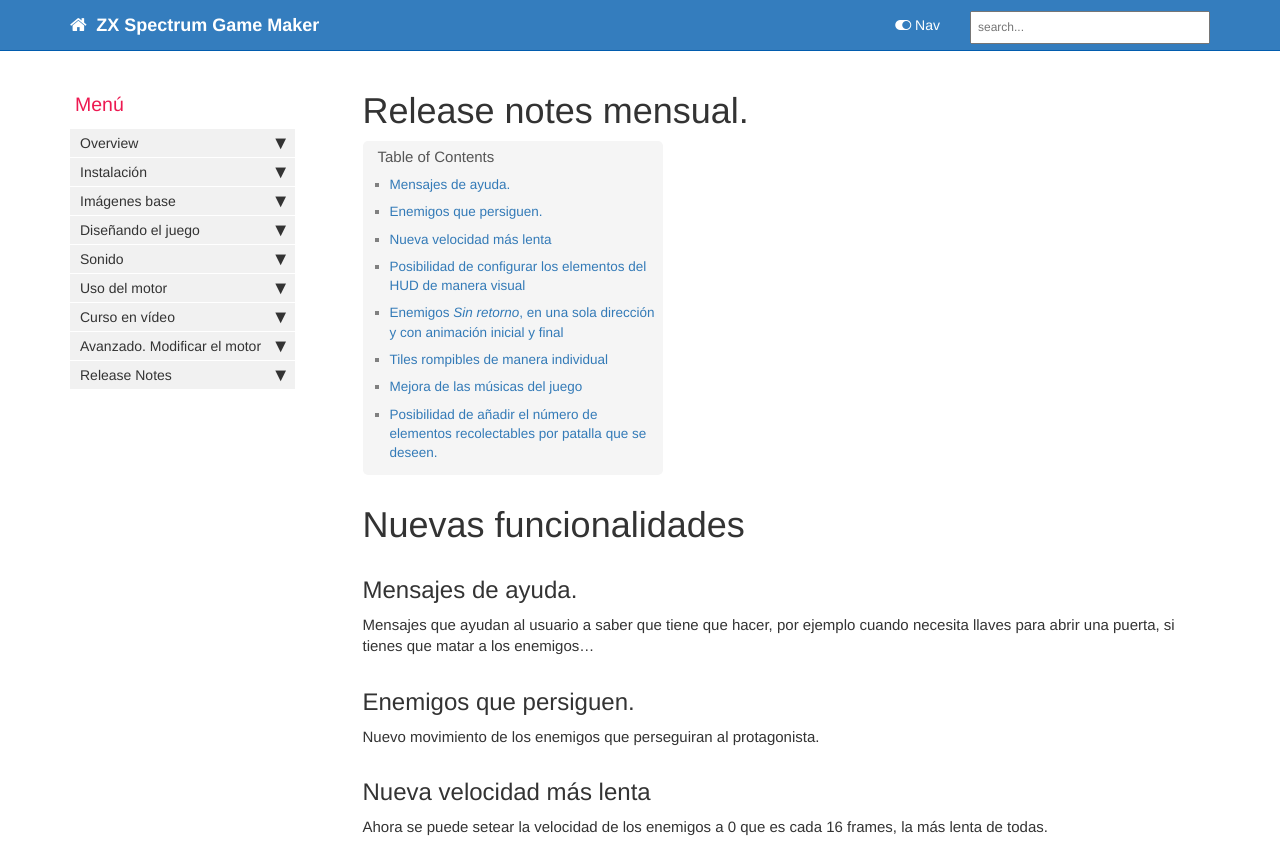
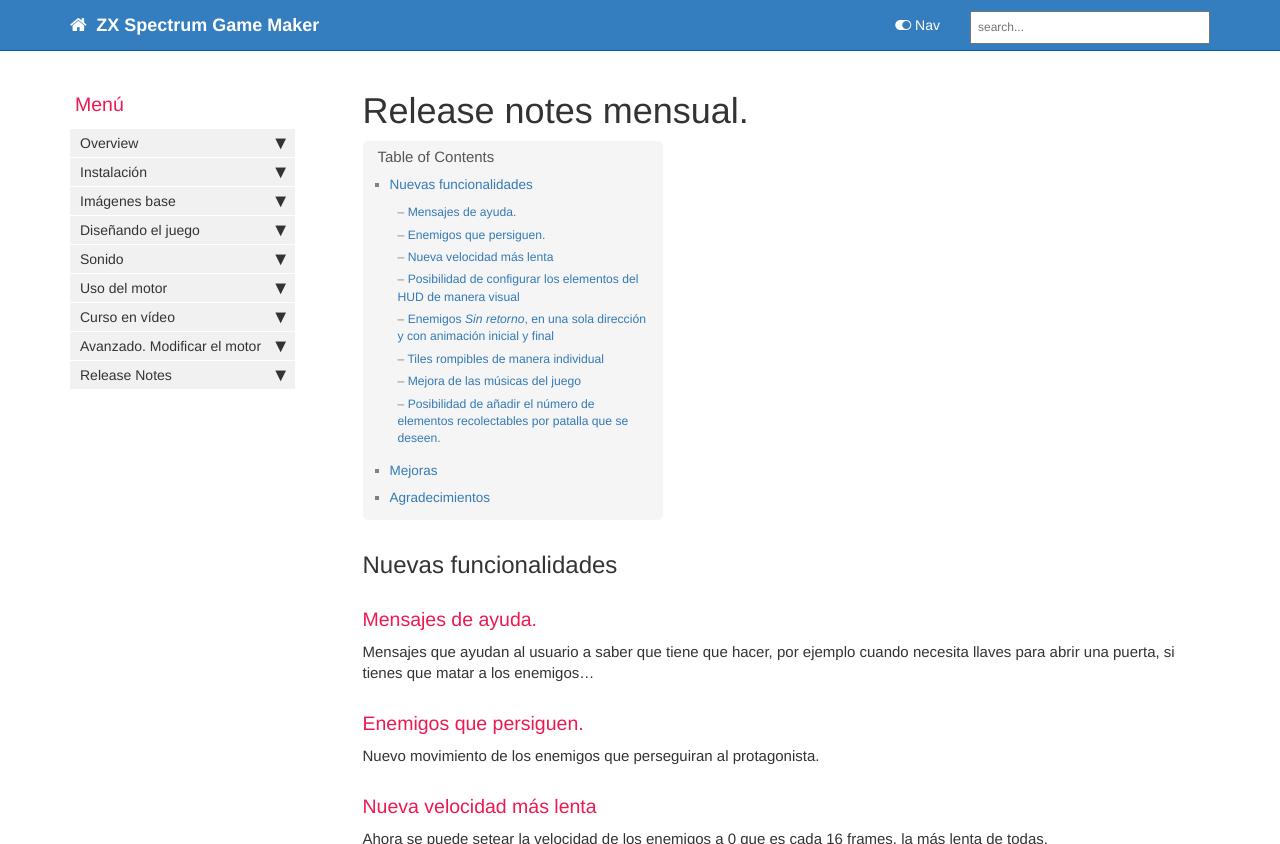
Before and after one commit to rtorralba/zx-game-maker-www, a Jekyll site: the page built from pages/mydoc/mydoc_release_notes_2025_07_09_monthly.md, in a window 1280 px wide and 900 px high, cut to the strip 0-844 px from the top of the window. Built offline with Jekyll 4.4.1, drawn with Linux system fonts in a browser that asks for light colours; comment, search, counter and statistics services are not loaded.

Commit message:
Refactor section headings in release notes for improved clarity and consistency

```diff
--- a/pages/mydoc/mydoc_release_notes_2025_07_09_monthly.md
+++ b/pages/mydoc/mydoc_release_notes_2025_07_09_monthly.md
@@ -8,44 +8,44 @@
 folder: mydoc
 ---
 
-# Nuevas funcionalidades
-## Mensajes de ayuda.
+## Nuevas funcionalidades
+### Mensajes de ayuda.
 Mensajes que ayudan al usuario a saber que tiene que hacer, por ejemplo cuando necesita llaves para abrir una puerta, si tienes que matar a los enemigos...
 
-## Enemigos que persiguen.
+### Enemigos que persiguen.
 Nuevo movimiento de los enemigos que perseguiran al protagonista.
 
-## Nueva velocidad más lenta
+### Nueva velocidad más lenta
 Ahora se puede setear la velocidad de los enemigos a 0 que es cada 16 frames, la más lenta de todas.
 
 <iframe width="560" height="315" src="https://www.youtube.com/embed/545vtsWbEuA?si=Y5AgZIPnT6Ph4cZW" title="YouTube video player" frameborder="0" allow="accelerometer; autoplay; clipboard-write; encrypted-media; gyroscope; picture-in-picture; web-share" referrerpolicy="strict-origin-when-cross-origin" allowfullscreen></iframe>
 
-## Posibilidad de configurar los elementos del HUD de manera visual
+### Posibilidad de configurar los elementos del HUD de manera visual
 <iframe width="560" height="315" src="https://www.youtube.com/embed/ikEEye-fpJ4?si=xuodRlMqfR2_Saz3" title="YouTube video player" frameborder="0" allow="accelerometer; autoplay; clipboard-write; encrypted-media; gyroscope; picture-in-picture; web-share" referrerpolicy="strict-origin-when-cross-origin" allowfullscreen></iframe>
 
-## Enemigos *Sin retorno*, en una sola dirección y con animación inicial y final
+### Enemigos *Sin retorno*, en una sola dirección y con animación inicial y final
 <iframe width="560" height="315" src="https://www.youtube.com/embed/BgKVaTydw0k?si=CWNUgT_Q5eWhreEK" title="YouTube video player" frameborder="0" allow="accelerometer; autoplay; clipboard-write; encrypted-media; gyroscope; picture-in-picture; web-share" referrerpolicy="strict-origin-when-cross-origin" allowfullscreen></iframe>
 
-## Tiles rompibles de manera individual
+### Tiles rompibles de manera individual
 <iframe width="560" height="315" src="https://www.youtube.com/embed/MEQQTU0TGn0?si=JcR5kaVTr3a77wF9" title="YouTube video player" frameborder="0" allow="accelerometer; autoplay; clipboard-write; encrypted-media; gyroscope; picture-in-picture; web-share" referrerpolicy="strict-origin-when-cross-origin" allowfullscreen></iframe>
 
-## Mejora de las músicas del juego
+### Mejora de las músicas del juego
 * Hasta 6 músicas distintas (Menú, 3 In Game, Final y Game Over)
 * Mayor sencillez para añadir las canciones
 * Mejor uso del espacio.
 * ...Próximamente nuevas músicas de poca vida/poco tiempo.
 
-## Posibilidad de añadir el número de elementos recolectables por patalla que se deseen.
+### Posibilidad de añadir el número de elementos recolectables por patalla que se deseen.
 Anteriormente se restringía a 1 elemento de cada tipo (Item, Life, Ammo, Key, Door) por pantalla, ahora es ilimitado (lo que el spectrum permita XP)
 
 <iframe width="560" height="315" src="https://www.youtube.com/embed/8WBksEtrlPI?si=uBR9hfCTzkCuz_ta" title="YouTube video player" frameborder="0" allow="accelerometer; autoplay; clipboard-write; encrypted-media; gyroscope; picture-in-picture; web-share" referrerpolicy="strict-origin-when-cross-origin" allowfullscreen></iframe>
 
-# Mejoras
+## Mejoras
 * Mayor estabilidad y colisión con plataformas.
 * Mejorada la colisión al saltar sobre los enemigos.
 * Optimización de la velocidad de los enemigos
 * Mejora estabilidad interfaz python.
 * Resolución de errores.
 
-# Agradecimientos
+## Agradecimientos
 Queríamos dar un agradecimiento especial a [Cronomantic](https://x.com/cronomantic) por su ayuda la funcionalidad de la música y a [Carlos ITV](https://x.com/Charlyitv) por el currazo de testeo tan intensivo como bien presentado.
```
